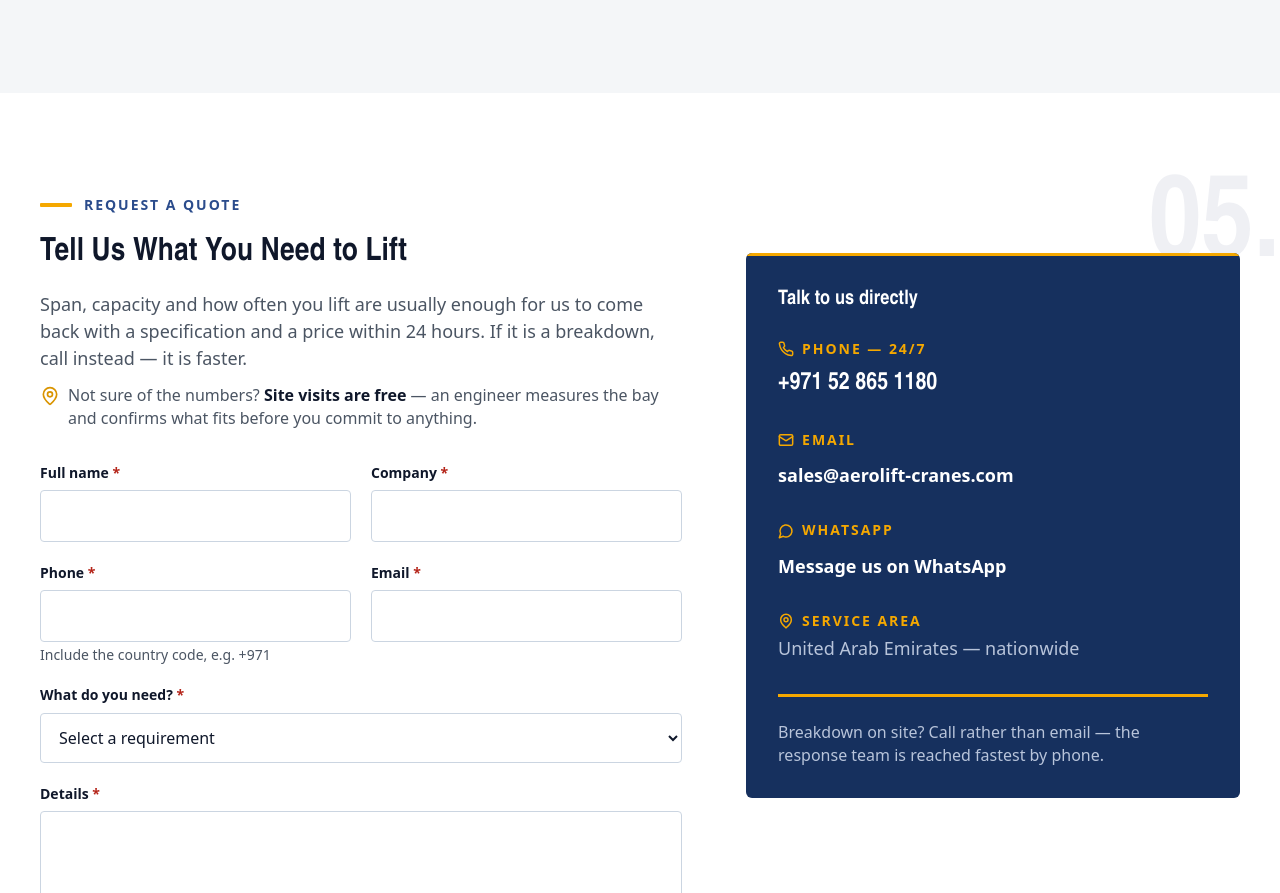
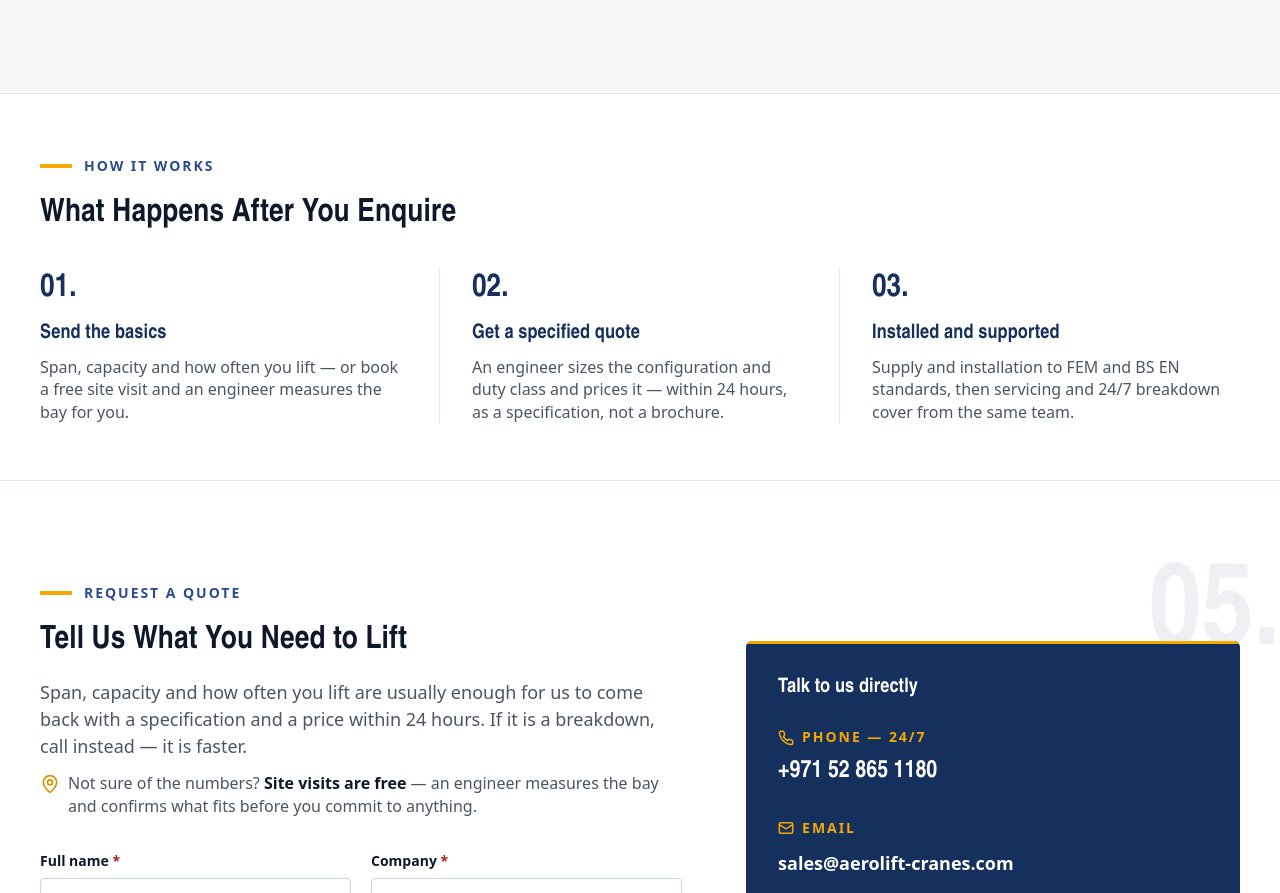
Before and after one commit to moizbangali92-svg/aerolift-website, a website: page src/index.html in a window 1280 px wide. Shown: the part 5307-6200 px from the top of the page. Drawn offline with nearby package versions, Linux system fonts and the light colour scheme; files that its build step writes are made by us from their sources; a web font is replaced by a local one.

Commit message:
feat: how-it-works strip between FAQ and quote form (M-3)
Objections answered, then 'here is how little is involved', then the
form. Three steps reusing the selector's numbering motif: send the
basics (or free site visit) -> specified quote within 24 hours ->
installed to FEM and BS EN with 24/7 cover after. Unnumbered band on
purpose, so the 01.-05. ghost numerals stay stable. Heading order
verified clean; strip renders three columns with dividers at md+.

```diff
--- a/src/index.html
+++ b/src/index.html
@@ -973,6 +973,47 @@
   </section>
 
   <!-- ==========================================================
+       10b. HOW IT WORKS
+       Slim strip between objections (FAQ) and commitment (form):
+       three steps, no cards, the selector's numbering motif reused.
+       Unnumbered on purpose — bands don't carry ghost numerals.
+       ========================================================== -->
+  <section id="how-it-works" aria-labelledby="how-heading" class="border-y border-line bg-white py-12 md:py-14">
+    <div class="container-x">
+      <div class="reveal max-w-3xl">
+        <p class="eyebrow">How it works</p>
+        <h2 id="how-heading" class="mt-4 text-xl md:text-2xl">What Happens After You Enquire</h2>
+      </div>
+      <ol class="mt-8 grid gap-8 md:grid-cols-3 md:gap-0 md:divide-x md:divide-line">
+        <li class="reveal md:px-8 md:first:pl-0 md:last:pr-0">
+          <span class="font-display text-2xl font-bold text-primary" aria-hidden="true">01.</span>
+          <h3 class="mt-2 text-lg text-primary">Send the basics</h3>
+          <p class="prose-measure mt-1.5 text-sm text-steel-strong">
+            Span, capacity and how often you lift — or book a free site visit and an
+            engineer measures the bay for you.
+          </p>
+        </li>
+        <li class="reveal md:px-8 md:first:pl-0 md:last:pr-0">
+          <span class="font-display text-2xl font-bold text-primary" aria-hidden="true">02.</span>
+          <h3 class="mt-2 text-lg text-primary">Get a specified quote</h3>
+          <p class="prose-measure mt-1.5 text-sm text-steel-strong">
+            An engineer sizes the configuration and duty class and prices it —
+            within 24 hours, as a specification, not a brochure.
+          </p>
+        </li>
+        <li class="reveal md:px-8 md:first:pl-0 md:last:pr-0">
+          <span class="font-display text-2xl font-bold text-primary" aria-hidden="true">03.</span>
+          <h3 class="mt-2 text-lg text-primary">Installed and supported</h3>
+          <p class="prose-measure mt-1.5 text-sm text-steel-strong">
+            Supply and installation to FEM and BS EN standards, then servicing and
+            24/7 breakdown cover from the same team.
+          </p>
+        </li>
+      </ol>
+    </div>
+  </section>
+
+  <!-- ==========================================================
        11. CONTACT / QUOTE
        ========================================================== -->
   <section id="request-a-quote" class="scroll-mt-32 bg-white py-16 md:py-20 lg:py-24">
```
